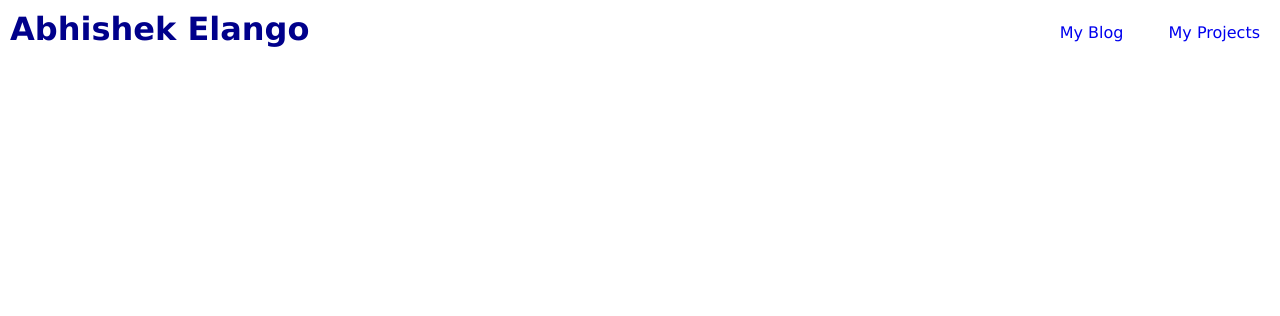
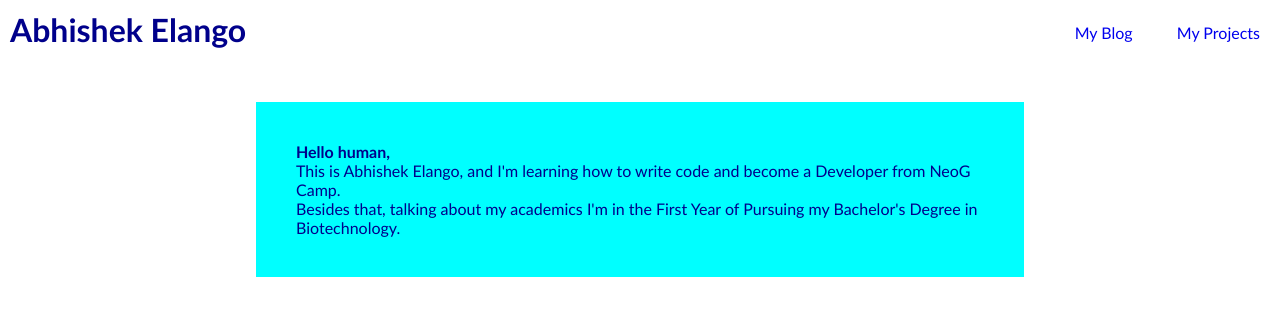
Before and after one commit to abhishekelango/Abhishek-Elango, a plain HTML site: page index.html in a window 1280 px wide. Drawn offline with Linux system fonts and the light colour scheme.

Commit message:
Update Abhishek-Elango
style- added colours to the site
doc- added a few information or introduction

```diff
--- a/index.html
+++ b/index.html
@@ -24,10 +24,14 @@
                     <!-- <a href="">Contact Me</a> -->
                 </li>
             </ul>
+        </nav>
+        <main>
+            <h4>
+                Hello human, </h4>
+            This is Abhishek Elango, and I'm learning how to write code and become a Developer from NeoG Camp.
+            <p></p> Besides that, talking about my academics I'm in the First Year of Pursuing my Bachelor's Degree in Biotechnology.
 
-        </nav>
-
-        <hero></hero>
+        </main>
     </div>
 </body>
 
--- a/style.css
+++ b/style.css
@@ -1,7 +1,7 @@
 * {
     margin: 0;
     padding: 0;
-    font-family: 'Lucida Sans', 'Lucida Sans Regular', 'Lucida Grande', 'Lucida Sans Unicode', Geneva, Verdana, sans-serif;
+    font-family: 'Trebuchet MS', 'Lucida Sans Unicode', 'Lucida Grande', 'Lucida Sans', Arial, sans-serif
 }
 
 .logo {
@@ -27,3 +27,13 @@ ul li a {
     text-decoration: none;
     padding: 5px 20px;
 }
+
+main {
+    display: inline-block;
+    margin-top: 60px;
+    margin-left: 20%;
+    margin-right: 20%;
+    padding: 40px;
+    color: darkblue;
+    background-color: cyan;
+}
```
Also changed, not shown: projects.html (+22 -0 lines).
